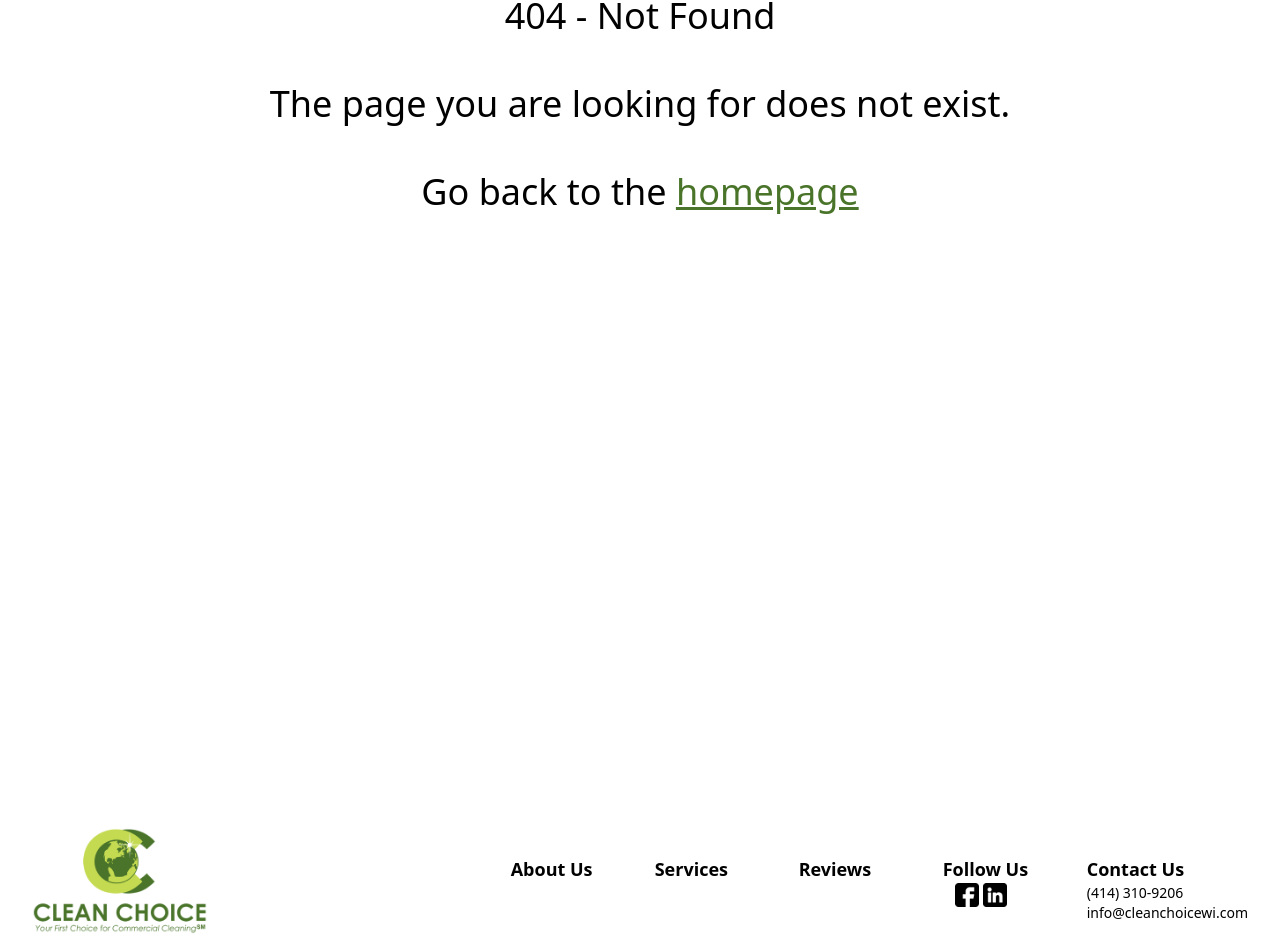
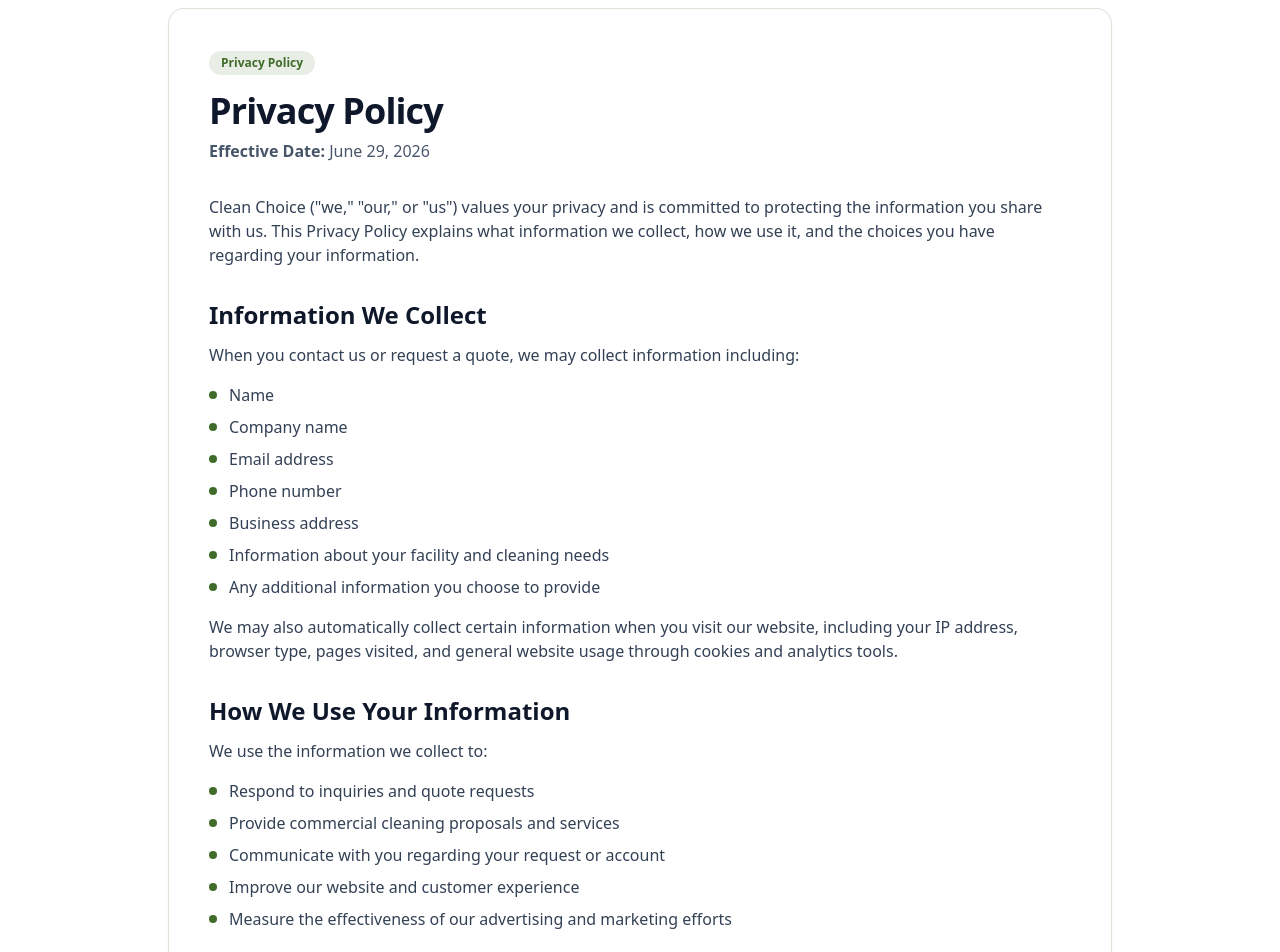
Before and after one commit to Clean-Choice-Website/clean-choice, a React (Vite) app: page /privacy-policy in a window 1280 px wide. Shown: the part 235-1187 px from the top of the page. Built offline with nearby package versions, Linux system fonts and the light colour scheme.

Commit message:
Privacy Policy

```diff
--- a/src/App.jsx
+++ b/src/App.jsx
@@ -16,6 +16,7 @@ import AirportCleaning from "./BlogArticles/AirportCleaning";
 import SpringDeepCleaning from "./BlogArticles/DeepCleaning";
 import FloorScrubbing from "./BlogArticles/FloorScrubbing";
 import WhyChooseUs from "./BlogArticles/WhyCleanChoice";
+import PrivacyPolicy from "./PrivacyPolicy";
 
 function NotFound() {
   return (
@@ -72,6 +73,7 @@ function App() {
         <Route exact path="/floor-scrubbing" element={<FloorScrubbing />} />
         <Route exact path="/why-clean-choice" element={<WhyChooseUs />} />
         <Route exact path="/airport-cleaning" element={<AirportCleaning />} />
+        <Route exact path="/privacy-policy" element={<PrivacyPolicy />} />
         <Route path="*" element={<NotFound />} />
       </Routes>
       <Footer openModal={openModal} />
--- /dev/null
+++ b/src/PrivacyPolicy.jsx
@@ -0,0 +1,239 @@
+import ContactInfo from "./components/ContactInfo";
+import { Helmet } from "react-helmet";
+import { useEffect } from "react";
+import { scrollToTop } from "./utils/scrollToTop";
+
+const DARK = "#406C2A";
+const MID_TINT = "rgba(64,108,42,0.18)";
+const LIGHT_TINT = "rgba(64,108,42,0.12)";
+
+const PrivacyPolicy = () => {
+  useEffect(() => {
+    scrollToTop();
+  }, []);
+
+  return (
+    <div className="bg-white">
+      <Helmet>
+        <title>Privacy Policy | Clean Choice WI</title>
+        <meta
+          name="description"
+          content="Read the Clean Choice privacy policy to learn how we collect, use, and protect information submitted through our website and quote forms."
+        />
+      </Helmet>
+
+      <ContactInfo />
+
+      <main className="mx-auto max-w-screen-lg px-6 py-12 md:px-10 md:py-16">
+        <div
+          className="rounded-2xl border bg-white p-6 shadow-sm md:p-10"
+          style={{ borderColor: MID_TINT }}
+        >
+          <div
+            className="inline-flex items-center rounded-full px-3 py-1 text-xs font-semibold"
+            style={{ backgroundColor: LIGHT_TINT, color: DARK }}
+          >
+            Privacy Policy
+          </div>
+
+          <h1 className="mt-4 text-3xl font-extrabold tracking-tight text-slate-900 md:text-4xl">
+            Privacy Policy
+          </h1>
+
+          <p className="mt-2 text-slate-600">
+            <strong>Effective Date:</strong> June 29, 2026
+          </p>
+
+          <div className="mt-8 space-y-8 text-slate-700">
+            <section>
+              <p>
+                Clean Choice (&quot;we,&quot; &quot;our,&quot; or
+                &quot;us&quot;) values your privacy and is committed to
+                protecting the information you share with us. This Privacy
+                Policy explains what information we collect, how we use it, and
+                the choices you have regarding your information.
+              </p>
+            </section>
+
+            <section>
+              <h2 className="text-2xl font-bold text-slate-900">
+                Information We Collect
+              </h2>
+              <p className="mt-3">
+                When you contact us or request a quote, we may collect
+                information including:
+              </p>
+              <ul className="mt-4 space-y-2">
+                {[
+                  "Name",
+                  "Company name",
+                  "Email address",
+                  "Phone number",
+                  "Business address",
+                  "Information about your facility and cleaning needs",
+                  "Any additional information you choose to provide",
+                ].map((item) => (
+                  <li key={item} className="flex gap-3">
+                    <span
+                      className="mt-2 h-2 w-2 shrink-0 rounded-full"
+                      style={{ backgroundColor: DARK }}
+                    />
+                    <span>{item}</span>
+                  </li>
+                ))}
+              </ul>
+              <p className="mt-4">
+                We may also automatically collect certain information when you
+                visit our website, including your IP address, browser type,
+                pages visited, and general website usage through cookies and
+                analytics tools.
+              </p>
+            </section>
+
+            <section>
+              <h2 className="text-2xl font-bold text-slate-900">
+                How We Use Your Information
+              </h2>
+              <p className="mt-3">We use the information we collect to:</p>
+              <ul className="mt-4 space-y-2">
+                {[
+                  "Respond to inquiries and quote requests",
+                  "Provide commercial cleaning proposals and services",
+                  "Communicate with you regarding your request or account",
+                  "Improve our website and customer experience",
+                  "Measure the effectiveness of our advertising and marketing efforts",
+                ].map((item) => (
+                  <li key={item} className="flex gap-3">
+                    <span
+                      className="mt-2 h-2 w-2 shrink-0 rounded-full"
+                      style={{ backgroundColor: DARK }}
+                    />
+                    <span>{item}</span>
+                  </li>
+                ))}
+              </ul>
+            </section>
+
+            <section>
+              <h2 className="text-2xl font-bold text-slate-900">
+                Cookies and Analytics
+              </h2>
+              <p className="mt-3">
+                Our website may use cookies and similar technologies to improve
+                your browsing experience and understand how visitors use our
+                website.
+              </p>
+              <p className="mt-3">
+                We may use services such as Google Analytics, Google Ads, and
+                HubSpot to measure website traffic, advertising performance, and
+                lead generation. These services may collect information about
+                your interaction with our website in accordance with their own
+                privacy policies.
+              </p>
+            </section>
+
+            <section>
+              <h2 className="text-2xl font-bold text-slate-900">
+                Information Sharing
+              </h2>
+              <p className="mt-3">
+                We do not sell or rent your personal information.
+              </p>
+              <p className="mt-3">
+                We may share your information with trusted service providers
+                that help us operate our business, including website hosting,
+                customer relationship management (CRM) platforms, analytics
+                providers, and marketing tools. These providers are only
+                permitted to use your information as necessary to perform
+                services on our behalf.
+              </p>
+              <p className="mt-3">
+                We may also disclose information when required by law or to
+                protect our legal rights.
+              </p>
+            </section>
+
+            <section>
+              <h2 className="text-2xl font-bold text-slate-900">
+                Data Security
+              </h2>
+              <p className="mt-3">
+                We take reasonable measures to protect the information you
+                provide from unauthorized access, disclosure, or misuse. While
+                no method of electronic transmission or storage is completely
+                secure, we strive to use commercially reasonable safeguards.
+              </p>
+            </section>
+
+            <section>
+              <h2 className="text-2xl font-bold text-slate-900">
+                Your Choices
+              </h2>
+              <p className="mt-3">You may contact us at any time to:</p>
+              <ul className="mt-4 space-y-2">
+                {[
+                  "Request access to your information",
+                  "Correct inaccurate information",
+                  "Request deletion of your information",
+                  "Ask questions about how your information is used",
+                ].map((item) => (
+                  <li key={item} className="flex gap-3">
+                    <span
+                      className="mt-2 h-2 w-2 shrink-0 rounded-full"
+                      style={{ backgroundColor: DARK }}
+                    />
+                    <span>{item}</span>
+                  </li>
+                ))}
+              </ul>
+            </section>
+
+            <section>
+              <h2 className="text-2xl font-bold text-slate-900">Contact Us</h2>
+              <p className="mt-3">
+                If you have any questions about this Privacy Policy or how your
+                information is handled, please contact us:
+              </p>
+              <div
+                className="mt-4 rounded-2xl border p-5"
+                style={{ borderColor: MID_TINT, backgroundColor: LIGHT_TINT }}
+              >
+                <p className="font-bold text-slate-900">Clean Choice</p>
+                <p className="mt-2">
+                  Email:{" "}
+                  <a
+                    href="mailto:info@cleanchoicewi.com"
+                    className="font-semibold text-[#406C2A] hover:underline"
+                  >
+                    info@cleanchoicewi.com
+                  </a>
+                </p>
+                <p className="mt-1">
+                  Website:{" "}
+                  <a
+                    href="https://cleanchoicewi.com"
+                    className="font-semibold text-[#406C2A] hover:underline"
+                  >
+                    https://cleanchoicewi.com
+                  </a>
+                </p>
+              </div>
+            </section>
+
+            <section>
+              <h2 className="text-2xl font-bold text-slate-900">
+                Changes to This Policy
+              </h2>
+              <p className="mt-3">
+                We may update this Privacy Policy from time to time. Any changes
+                will be posted on this page with an updated effective date.
+              </p>
+            </section>
+          </div>
+        </div>
+      </main>
+    </div>
+  );
+};
+
+export default PrivacyPolicy;
```
